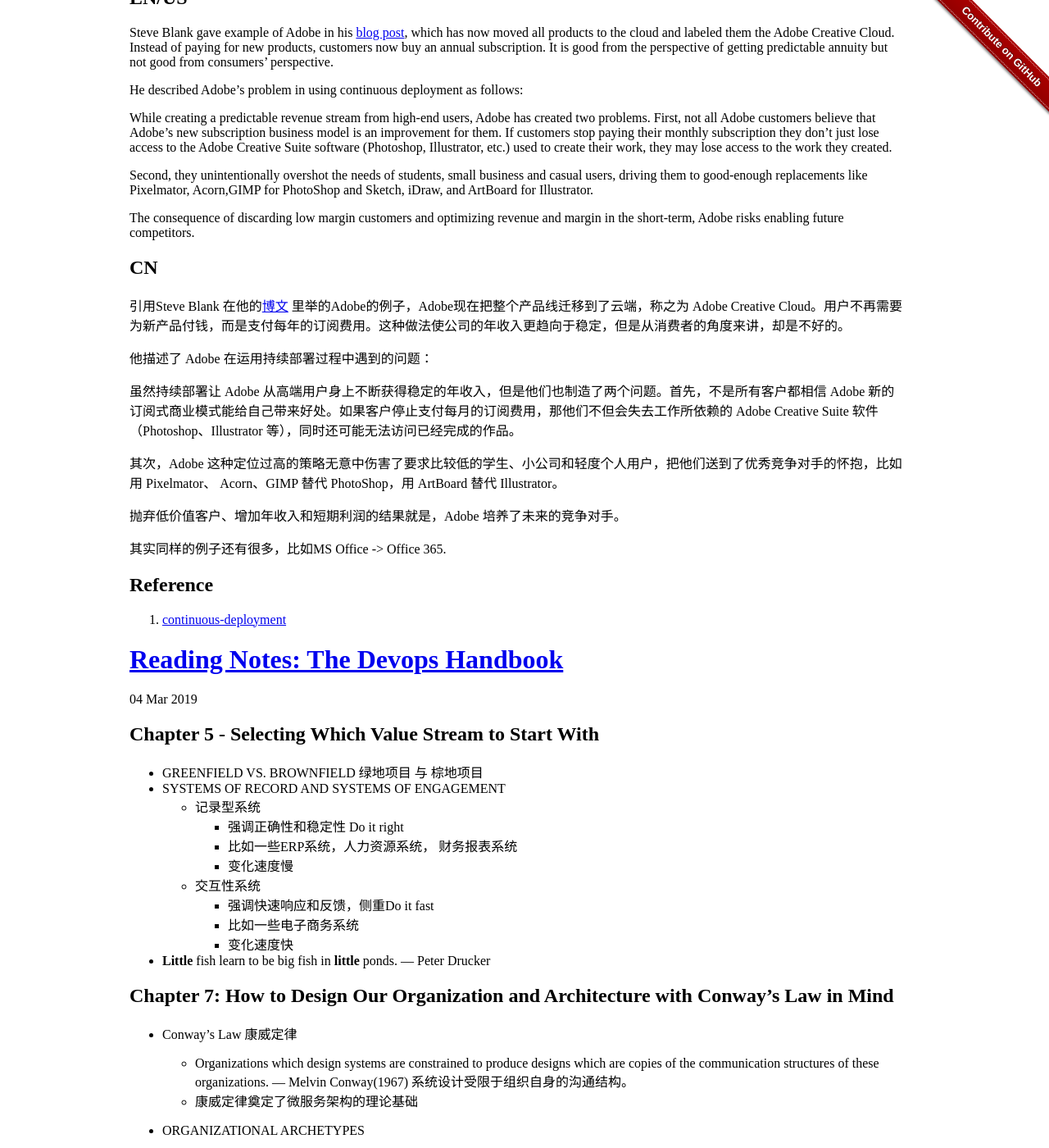
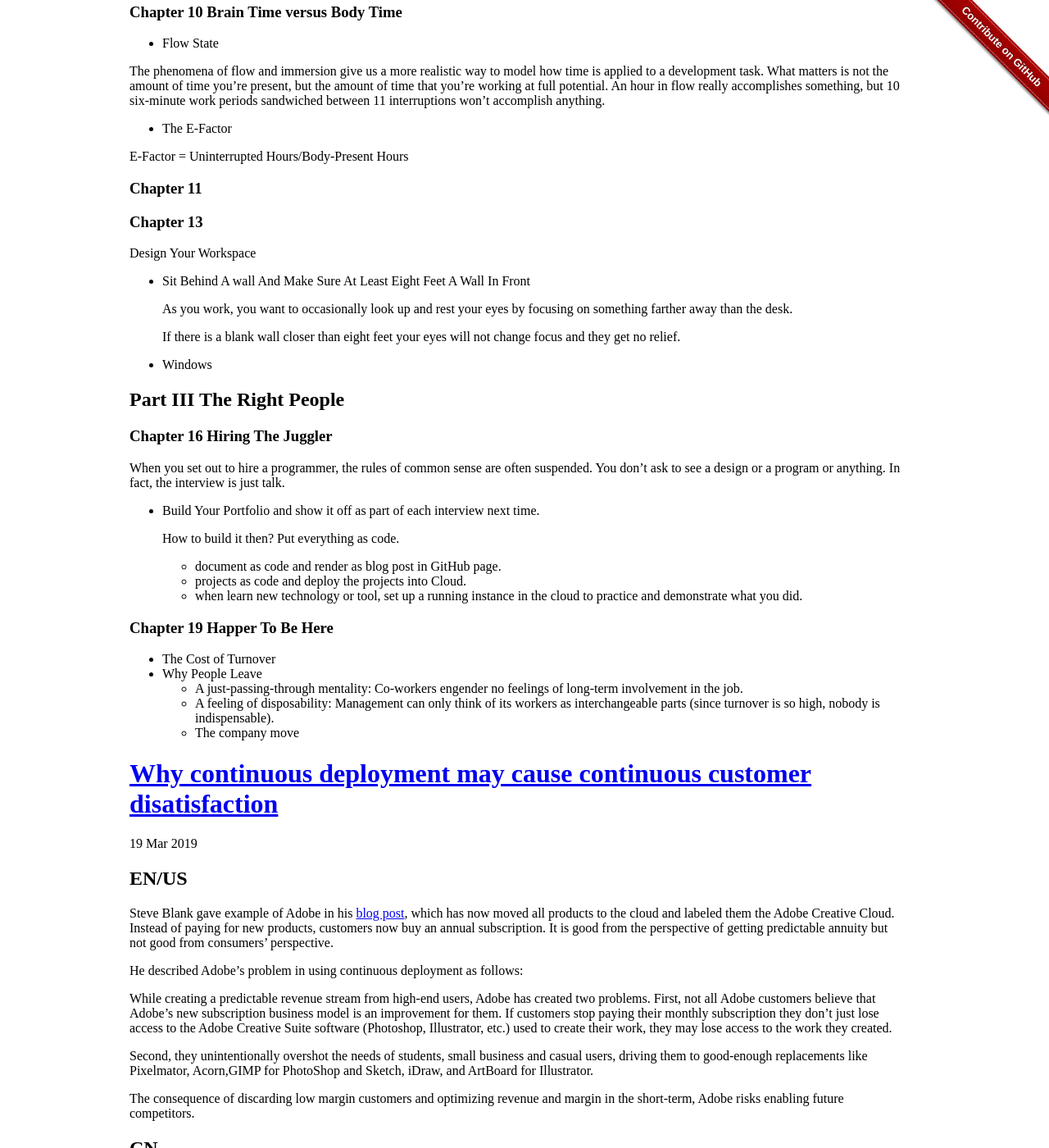
Before and after one commit to liuning0820/liuning0820.github.io, a Jekyll site: the page built from index.html, in a window 1280 px wide and 1400 px high, scrolled down 1659 px. Shown: the whole window at 82% size. Built offline with Jekyll 4.4.1, drawn with Linux system fonts in a browser that asks for light colours; the list of posts is cut into pages by our own code; some of the changed text lies outside the part shown.

```diff
--- a/_posts/2019-03-25-peopleware-reading-notes.md
+++ b/_posts/2019-03-25-peopleware-reading-notes.md
@@ -70,3 +70,37 @@ The phenomena of flow and immersion give us a more realistic way to model how ti
 E-Factor = Uninterrupted Hours/Body-Present Hours
 
 ### Chapter 11
+
+### Chapter 13
+
+Design Your Workspace
+
+- Sit Behind A wall And Make Sure At Least Eight Feet A Wall In Front
+
+    As you work, you want to occasionally look up and rest your eyes by focusing on something farther away than the desk.
+
+    If there is a blank wall closer than eight feet your eyes will not change focus and they get no relief.
+
+- Windows
+
+## Part III The Right People
+
+### Chapter 16 Hiring The Juggler
+
+When you set out to hire a programmer, the rules of common sense are often suspended. You don’t ask to see a design or a program or anything. In fact, the interview is just talk.
+
+- Build Your Portfolio and show it off as part of each interview next time.
+
+    How to build it then?  Put everything as code.
+
+  - document as code and render as blog post in GitHub page.
+  - projects as code and deploy the projects into Cloud.
+  - when learn new technology or tool, set up a running instance in the cloud to practice and demonstrate what you did.
+
+### Chapter 19 Happer To Be Here
+
+- The Cost of Turnover
+- Why People Leave
+  - A just-passing-through mentality: Co-workers engender no feelings of long-term involvement in the job.
+  - A feeling of disposability: Management can only think of its workers as interchangeable parts (since turnover is so high, nobody is indispensable).
+  - The company move
--- /dev/null
+++ b/_posts/2019-03-30-the-SRE-workbook-reading-notes.md
@@ -0,0 +1,23 @@
+---
+layout: default
+title: "Reading Notes: The Site Reliability Workbook: Practical Ways to Implement SRE"
+author: liuning0820
+tags: [book]
+---
+
+# Reading Notes: The Site Reliability Workbook: Practical Ways to Implement SRE
+
+## Chapter 8 On Call
+
+Google's on-call practice:
+
+- Make sure never achieve reliability at the expense of an on-call engineer’s health.
+- SRE work should be a healthy mix of duties: on-call and project work.
+- Google SRE target a maximum of two incidents per on-call shift.
+- cash compensation for on-call.
+
+The responsibilities of on-call engineers:
+
+- The on-call engineer minimizes user impact first, then makes sure the issues are fully addressed.
+- At the start of each shift, the on-call engineer reads the handoff from the previous shift.
+- At the end of the shift, the on-call engineer sends a handoff email to the next engineer on-call.
```
Also changed, not shown: 1 other file.
